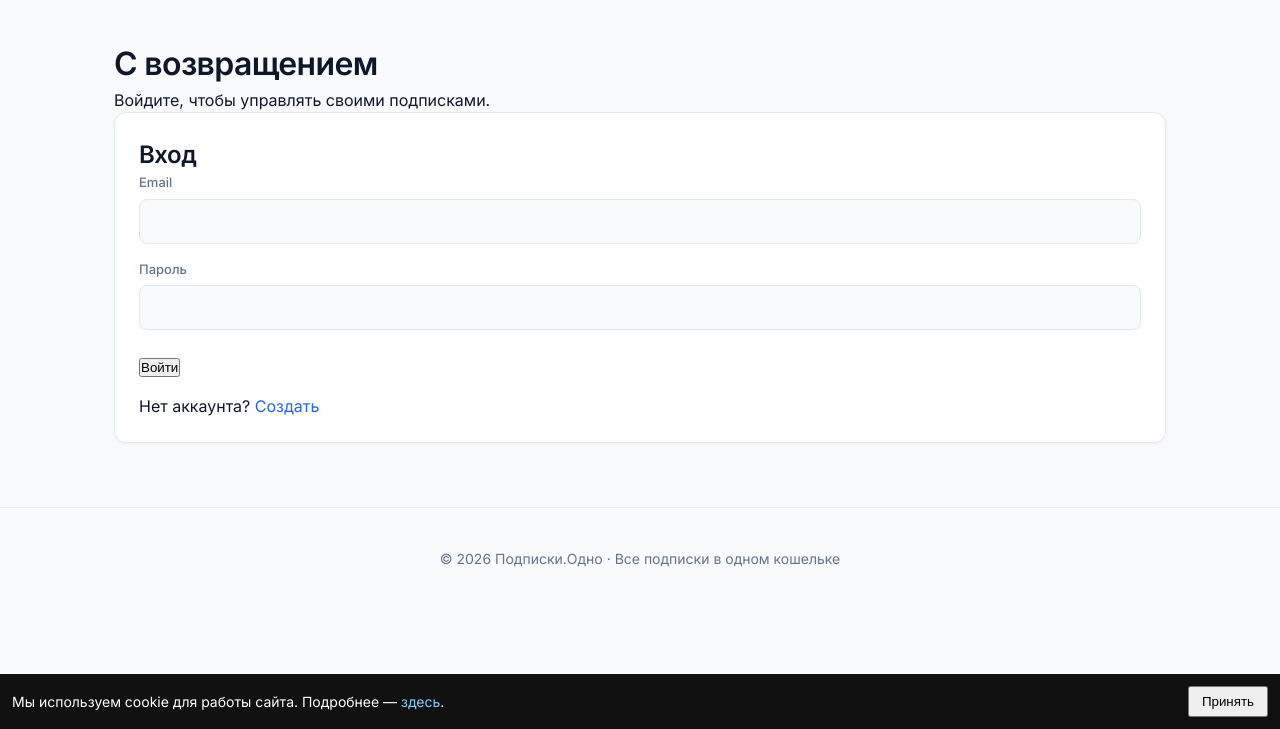
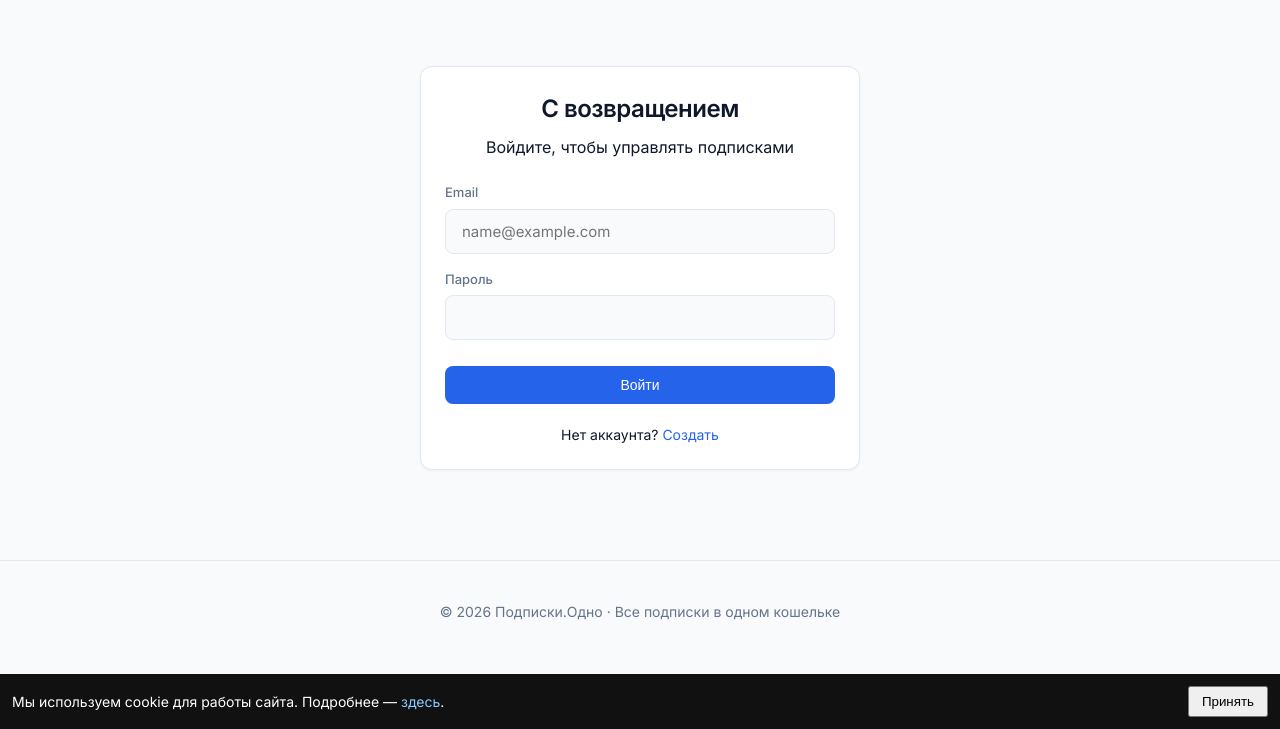
Before and after one commit to Bobalil/subscribesite2, a FastAPI app: page /auth/login in a window 1280 px wide. Shown: the part 71-800 px from the top of the page. Run offline with FastAPI, Linux system fonts and the light colour scheme.

Commit message:
Update login.html

```diff
--- a/app/templates/auth/login.html
+++ b/app/templates/auth/login.html
@@ -1,32 +1,31 @@
 {% extends "base.html" %}
 {% block title %}Вход{% endblock %}
 {% block content %}
-<div class="auth-wrap">
-    <div class="auth-promo">
-        <h1>С возвращением</h1>
-        <p>Войдите, чтобы управлять своими подписками.</p>
-    </div>
-    <div class="panel auth-card">
-        <h2 style="margin-top:0">Вход</h2>
+<div class="auth-wrap" style="display: flex; justify-content: center; align-items: center; min-height: 60vh;">
+    <div class="panel" style="max-width: 440px; width: 100%;">
+        <div style="text-align: center; margin-bottom: 24px;">
+            <h2 style="margin-bottom: 8px;">С возвращением</h2>
+            <p class="muted small">Войдите, чтобы управлять подписками</p>
+        </div>
 
         {% if error %}
-        <div class="alert error" style="color: #b42318; background: #fdecea; padding: 10px; border-radius: 8px; margin-bottom: 16px;">
-            {{ error }}
-        </div>
+        <div class="alert error">{{ error }}</div>
         {% endif %}
 
-        <form method="post" action="/auth/login-form" class="stack">
+        <form method="post" action="/auth/login-form">
             <div class="field">
                 <label>Email</label>
-                <input name="email" type="email" required>
+                <input name="email" type="email" required placeholder="name@example.com">
             </div>
             <div class="field">
                 <label>Пароль</label>
                 <input name="password" type="password" required>
             </div>
-            <button type="submit" class="block" style="margin-top:12px">Войти</button>
+            <button type="submit" class="btn block" style="margin-top: 10px;">Войти</button>
         </form>
-        <p class="center small muted" style="margin-top:16px">Нет аккаунта? <a href="/auth/register">Создать</a></p>
+        <p style="text-align: center; margin-top: 20px; font-size: 14px;" class="muted">
+            Нет аккаунта? <a href="/auth/register">Создать</a>
+        </p>
     </div>
 </div>
 {% endblock %}
```
